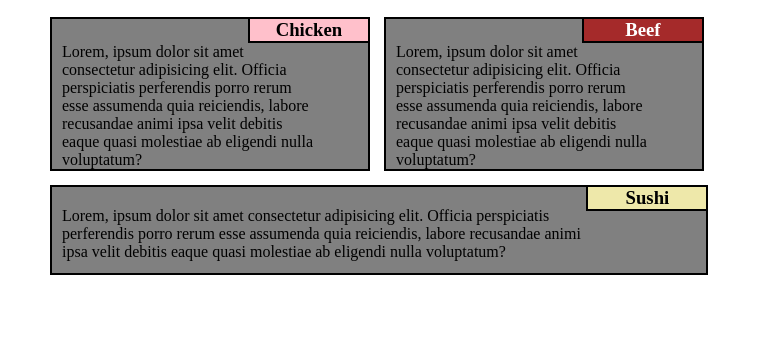
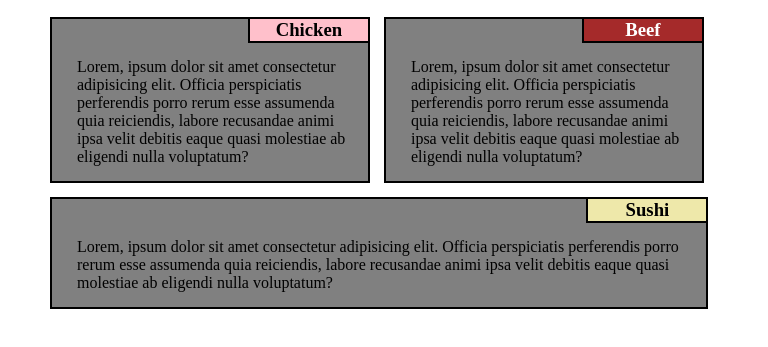
Before and after one commit to jasmineblinks/faithmod2_solution, a plain HTML site: page index.html in a window 768 px wide. Shown: the part 55-402 px from the top of the page. Drawn offline with Linux system fonts and the light colour scheme.

Commit message:
fix:updated the css

```diff
--- a/css/style.css
+++ b/css/style.css
@@ -11,12 +11,13 @@ h1 {
 }
 .row {
   width: 100%;
+  height: 100%;
 }
 p {
   float: left;
-  width: 80%;
-
+  width: 100%;
   margin-right: auto;
+  padding: 15px;
   margin-left: 10px;
 }
 .main {
@@ -69,11 +70,6 @@ p {
   }
   .col-md-10 {
     width: 85.73%;
-
-    height: 90px;
-  }
-  .col-md-10 p {
-    margin-top: 20px;
   }
 
   .first,
```
